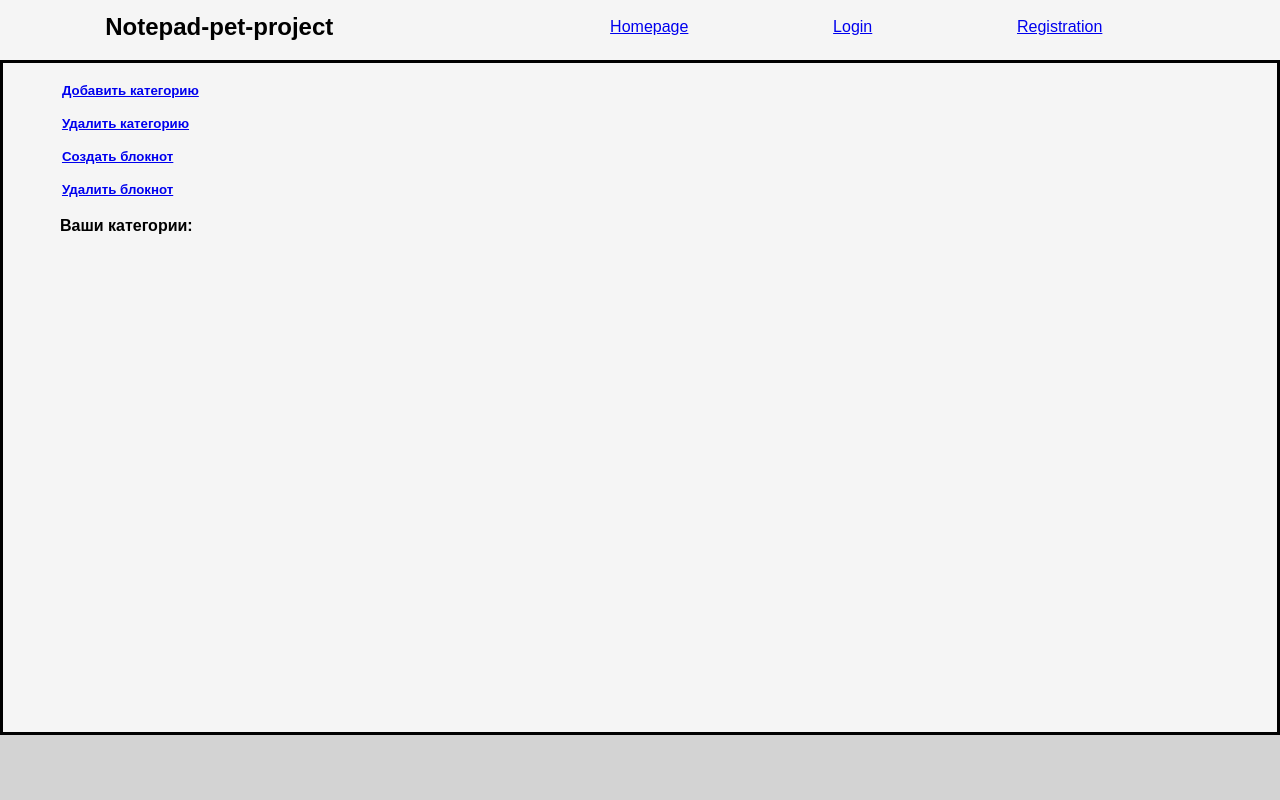
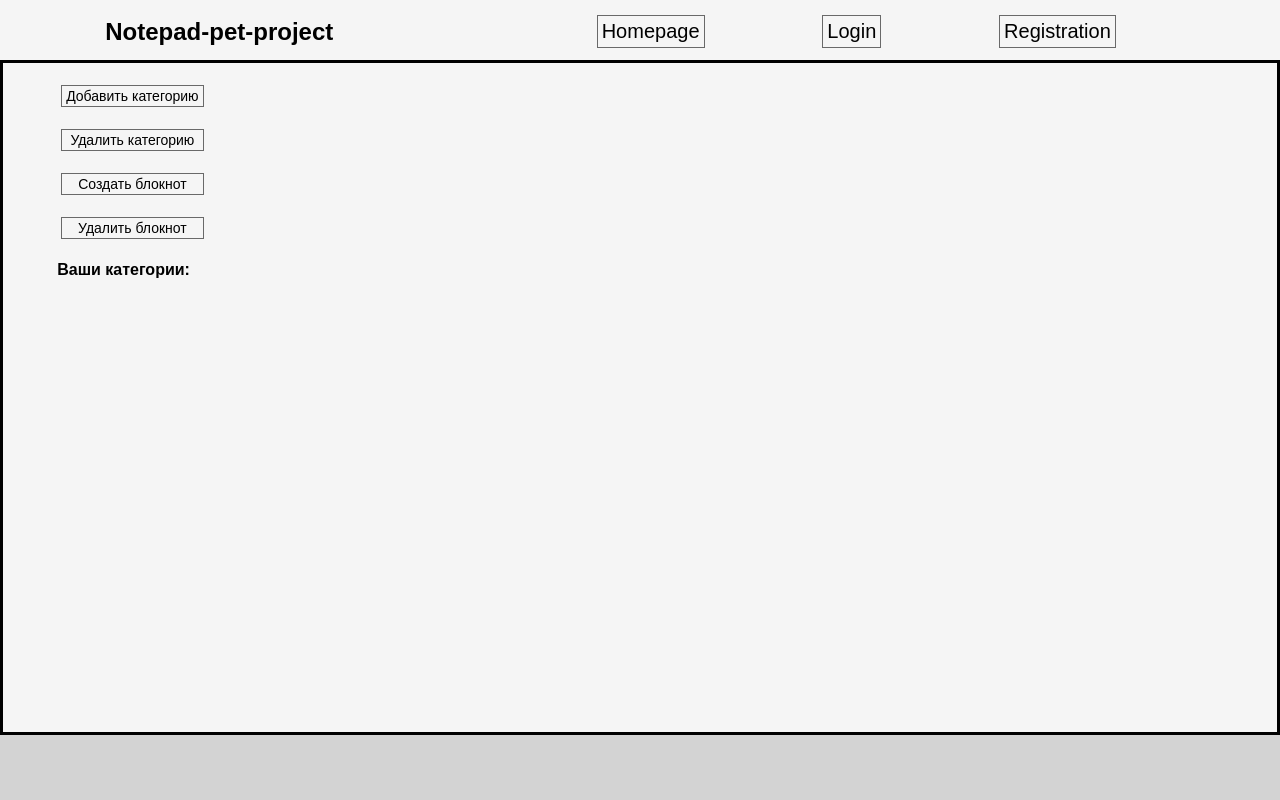
Before and after one commit to RomanRVP/notepad_django, a Django app: page / in a window 1280 px wide. Run offline with Django 3.2, Linux system fonts and the light colour scheme.

Commit message:
cosmetic work on clickable elements

```diff
--- a/notepad/static/notepad/css/base.css
+++ b/notepad/static/notepad/css/base.css
@@ -20,3 +20,7 @@
     border: black solid 3px;
     height: calc(100vh - 125px);
 }
+
+a {
+    text-decoration: none;
+}
--- a/notepad/static/notepad/css/homepage.css
+++ b/notepad/static/notepad/css/homepage.css
@@ -43,11 +43,30 @@
 .notepad {
     width: 100%;
     height: 45px;
-    border: black solid 1px;
+    border: dimgray solid 1px;
+    color: black;
     overflow: hidden;
     display: flex;
     justify-content: center;
     align-items: center;
     margin-top: 3px;
     margin-bottom: 3px;
+    transition: 0.7s;
 }
+.notepad:hover {
+    background: lightskyblue;
+}
+
+.style-for-sidebar-button {
+    border: 1px solid dimgray;
+    font-size: 14px;
+    text-align: center;
+    overflow: hidden;
+    color: black;
+    padding: 2px;
+    margin: 2px;
+    transition: 0.7s;
+}
+.style-for-sidebar-button:hover {
+    background: lightskyblue;
+}
--- a/notepad/static/notepad/css/navbar.css
+++ b/notepad/static/notepad/css/navbar.css
@@ -20,3 +20,17 @@ nav {
     display: flex;
     justify-content: space-around;
 }
+
+.style-for-nav-button {
+    border: 1px solid dimgray;
+    font-size: 20px;
+    text-align: center;
+    overflow: hidden;
+    color: black;
+    padding: 4px;
+    margin: 2px;
+    transition: 0.7s;
+}
+.style-for-nav-button:hover {
+    background: lightskyblue;
+}
--- a/notepad/templates/notepad/homepage.html
+++ b/notepad/templates/notepad/homepage.html
@@ -8,25 +8,29 @@
         <div class="sidebar-list">
             <div class="sidebar-buttons-menu">
                 <a href="{% url 'add_category' %}" class="sidebar-buttons-menu-btn">
-                    <h5>Добавить категорию</h5>
+                    <div class="style-for-sidebar-button">
+                        Добавить категорию
+                    </div>
                 </a>
                 <a href="{% url 'del_category' %}" class="sidebar-buttons-menu-btn">
-                    <h5>Удалить категорию</h5>
+                    <div class="style-for-sidebar-button">
+                        Удалить категорию
+                    </div>
                 </a>
                 <a href="{% url 'add_notepad' %}" class="sidebar-buttons-menu-btn">
-                    <h5>Создать блокнот</h5>
+                    <div class="style-for-sidebar-button">Создать блокнот</div>
                 </a>
                 <a href="{% url 'del_notepad' %}" class="sidebar-buttons-menu-btn">
-                    <h5>Удалить блокнот</h5>
+                    <div class="style-for-sidebar-button">Удалить блокнот</div>
                 </a>
             </div>
             <h4>Ваши категории:</h4>
             <br>
             {% for category in categories_list %}
             <a href="{{ category.get_absolute_url }}">
-                <p class="category-link">
+                <div class="style-for-sidebar-button">
                     {{ category.name }}
-                </p>
+                </div>
             </a>
             {% endfor %}
         </div>
--- a/notepad/templates/notepad/navbar.html
+++ b/notepad/templates/notepad/navbar.html
@@ -8,12 +8,28 @@
         <h2>Notepad-pet-project</h2>
     </div>
     <div class="nav-menu">
-        <a href="/">Homepage</a>
+        <a href="/">
+            <div class="style-for-nav-button">
+                Homepage
+            </div>
+        </a>
         {% if not user.is_authenticated %}
-            <a href="{% url 'login' %}">Login</a>
-            <a href="{% url 'registration' %}">Registration</a>
+            <a href="{% url 'login' %}">
+                <div class="style-for-nav-button">
+                    Login
+                </div>
+            </a>
+            <a href="{% url 'registration' %}">
+                <div class="style-for-nav-button">
+                    Registration
+                </div>
+            </a>
         {% else %}
-            <a href="{% url 'logout' %}">Logout</a>
+            <a href="{% url 'logout' %}">
+                <div class="style-for-nav-button">
+                    Logout
+                </div>
+            </a>
         {% endif %}
     </div>
 </nav>
```
Also changed, not shown: notepad/static/notepad/css/notepad_detail.css (+42 -0 lines), notepad/templates/notepad/notepad_detail.html (+11 -3 lines).
